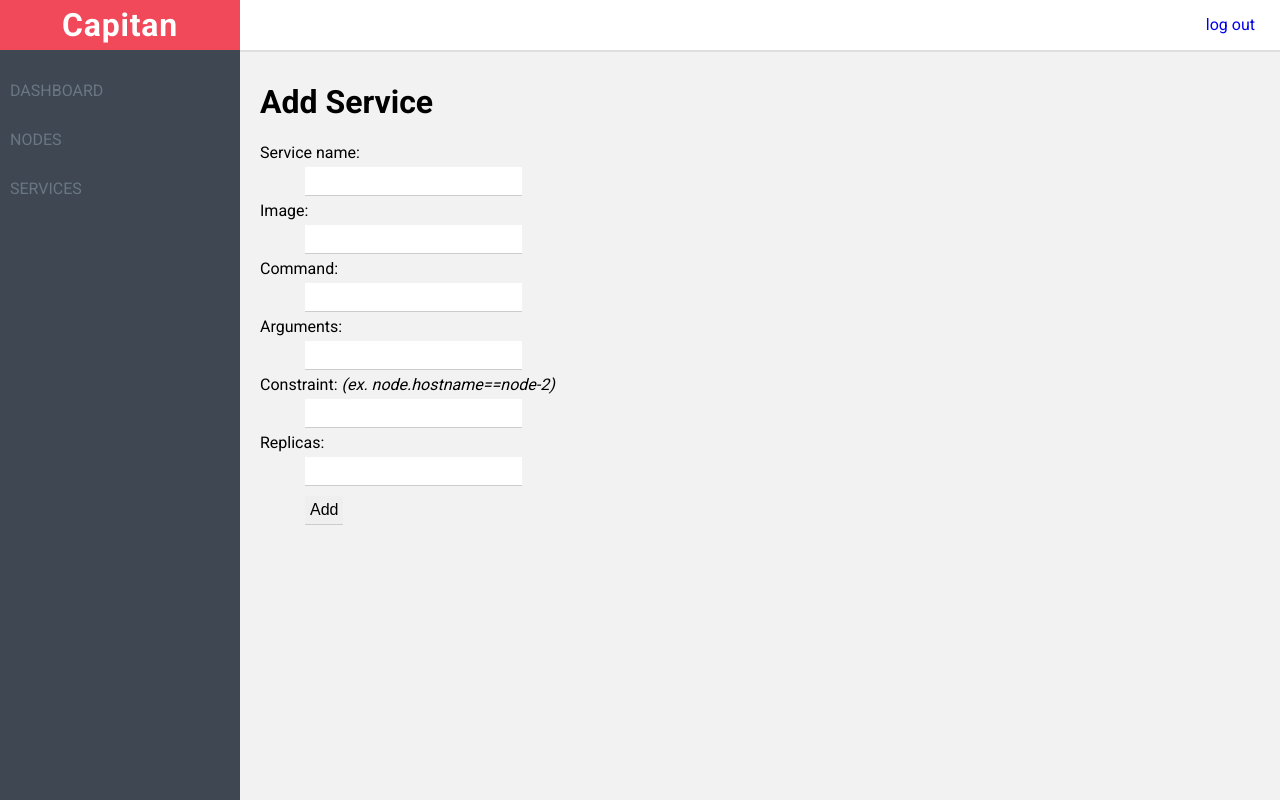
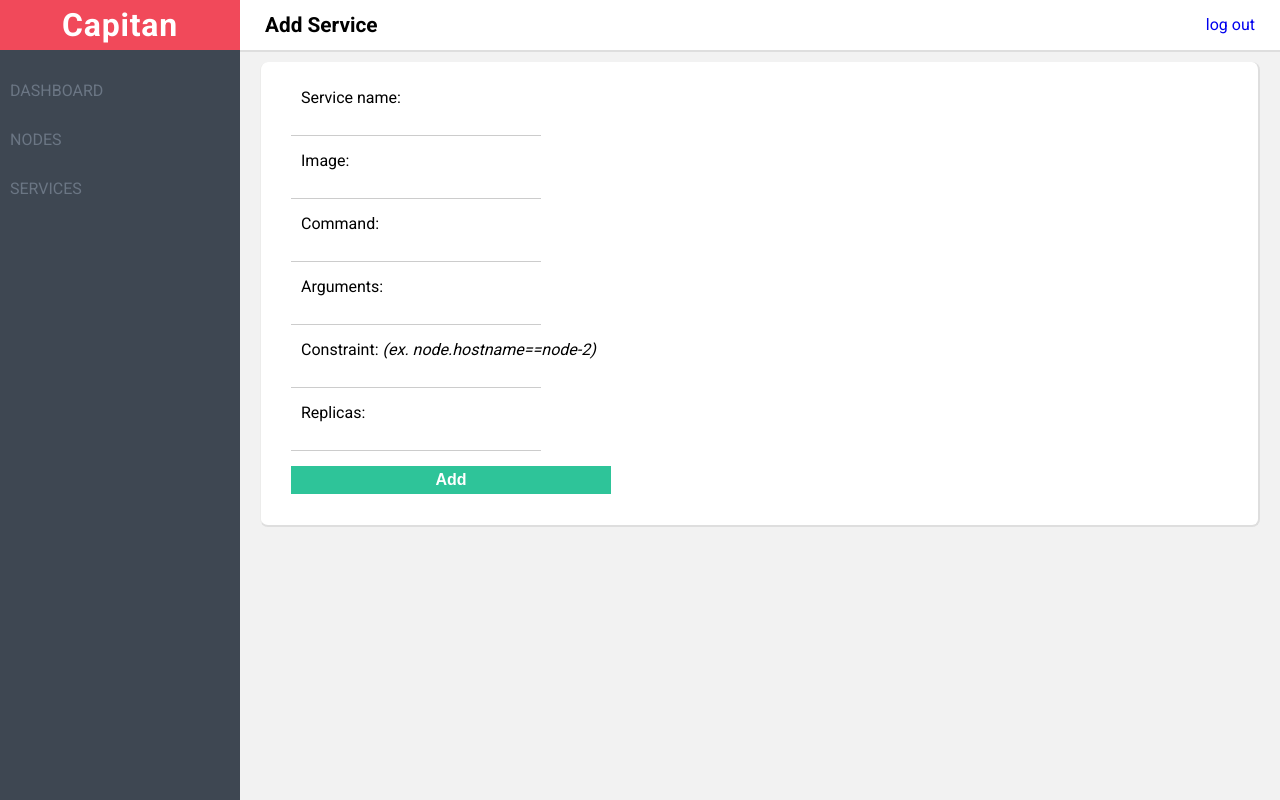
Before and after one commit to g-ki/capitan, a Flask app: page /services/new in a window 1280 px wide. Run offline with Flask 2, Linux system fonts and the light colour scheme.

Commit message:
Add styles for service new and small tweaks

```diff
--- a/capitan/static/css/style.css
+++ b/capitan/static/css/style.css
@@ -96,8 +96,13 @@ a {
   display: inline-block;
 }
 
+.box > .header {
+  margin-bottom: 10px;
+}
+
 .box > .header > .meta {
   margin: 10px 10px;
+  margin-right: 0;
   font-size: 1em;
   display: inline-block;
   float: right;
@@ -152,6 +157,30 @@ input {
 
 }
 
+.service-add-page form {
+  width: 320px;
+  margin-left: 15px;
+}
+
+.service-add-page dt {
+  margin-top: 10px;
+  margin-left: 15px;
+}
+
+.service-add-page dd {
+  margin-left: 0;
+}
+
+.service-add-page input {
+  width: 75%;
+  margin-top: 0;
+}
+
+.service-add-page input[type="submit"] {
+  width: 100%;
+  margin-top: 10px;
+}
+
 .logo {
   background-color: #f1495a;
   height: 50px;
--- a/capitan/templates/services/index.html
+++ b/capitan/templates/services/index.html
@@ -7,6 +7,12 @@
     <p>No services Available!</p>
   {% else %}
     <div class="box">
+      <div class="header">
+        <h3 class="title">Services</h3>
+        <div class="meta">
+          <a class="button button-primary" href="{{ url_for('services.new') }}">+ Create</a>
+        </div>
+      </div>
       <div class="content">
         <table class="table">
           <thead>
--- a/capitan/templates/services/new.html
+++ b/capitan/templates/services/new.html
@@ -1,6 +1,11 @@
 {% extends "layout.html" %}
+
+{% block header_title %}Add Service{% endblock %}
+
 {% block body %}
-  <h1>Add Service</h1>
+  <div class="service-add-page">
+    <div class="box">
+      <div class="content">
         <form action="{{ url_for('services.new') }}" method="post">
           <dl>
             <dt>Service name:
@@ -16,7 +21,10 @@
             <dd><input type="text" name="constraint">
             <dt>Replicas:
             <dd><input type="number" name="replicas">
-      <dd><input type="submit" value="Add">
+            <dd><input class="button button-primary" type="submit" value="Add">
           </dl>
         </form>
+      </div>
+    </div>
+  </div>
 {% endblock %}
```
Lines whose indentation alone changed are shown as unchanged.
